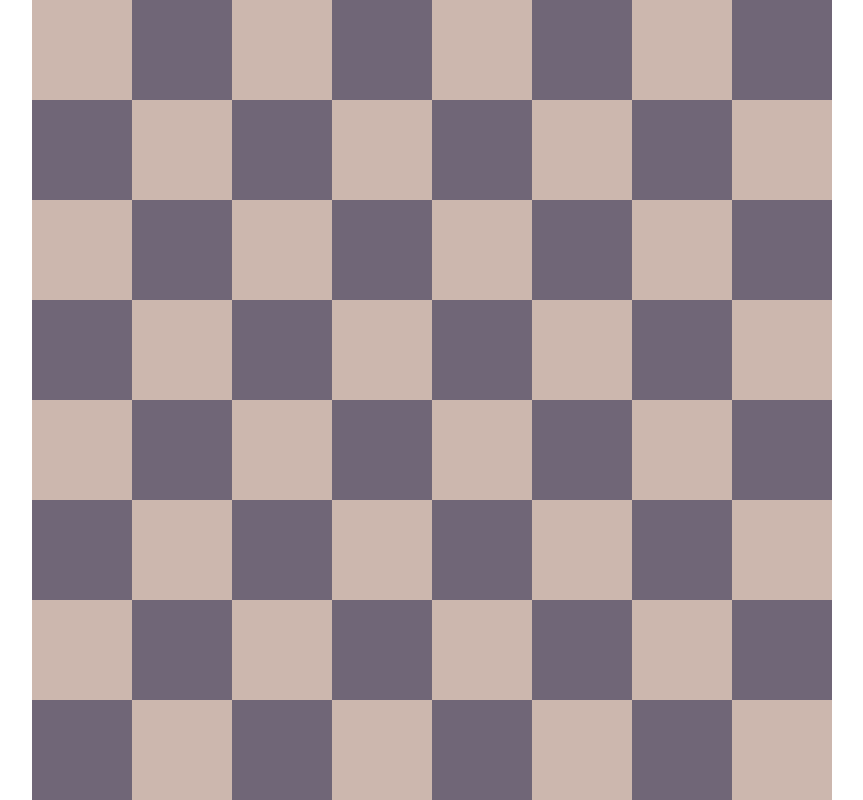
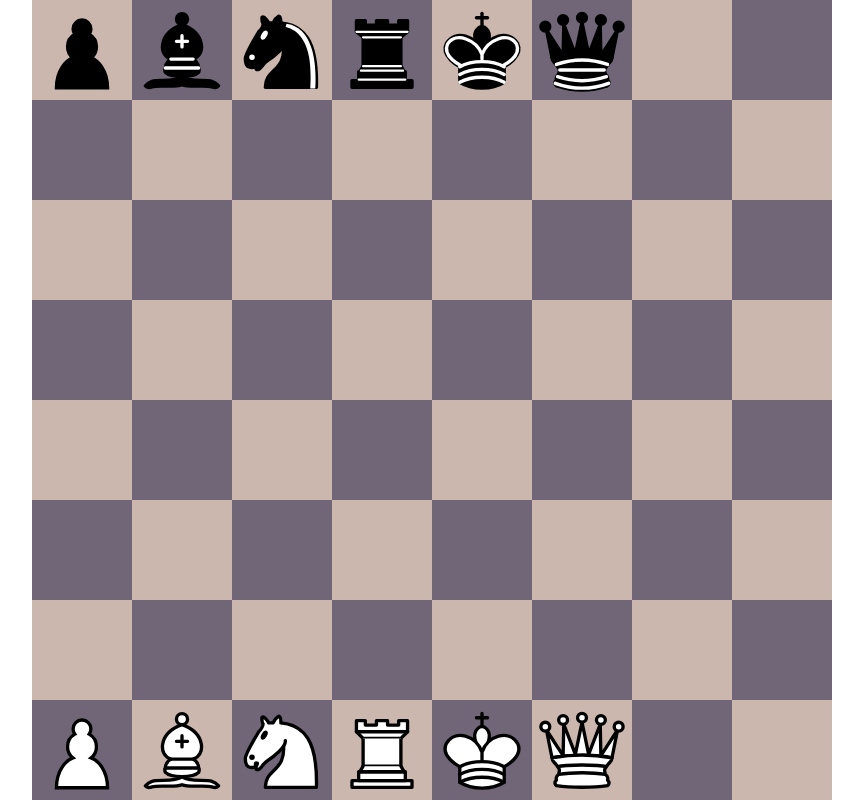
Before and after one commit to Kacperacy/Chess, a Vue app: page / in a window 1280 px wide. Shown: the whole page, without its empty margins (208-1071 px from the left). Built offline with nearby package versions, Linux system fonts and the light colour scheme; the HTML template or start-up script is replaced by a standard one.

Commit message:
Pieces classes, gameState model added

```diff
--- a/src/components/Main.vue
+++ b/src/components/Main.vue
@@ -7,7 +7,9 @@ const store = useBoardListStore();
 
 const { highlightList, piecesList } = storeToRefs(store);
 
-const { changeHighlight, changeSelect } = store;
+const { changeHighlight, changeSelect, loadFEN } = store;
+
+store.loadFEN("rnbqkbnr/pppppppp/8/8/8/8/PPPPPPPP/RNBQKBNR w KQkq - 0 1");
 
 function getPositionClicked(e: MouseEvent) {
   const board: HTMLElement | null = document.getElementById("board");
@@ -68,6 +70,41 @@ function select(e: MouseEvent) {
           '%]'
         "
       ></div>
+      <div class="dark-pawn absolute top-0 left-0 w-[12.5%] h-[12.5%]"></div>
+      <div
+        class="dark-bishop absolute top-0 left-0 w-[12.5%] h-[12.5%] translate-x-[100%]"
+      ></div>
+      <div
+        class="dark-knight absolute top-0 left-0 w-[12.5%] h-[12.5%] translate-x-[200%]"
+      ></div>
+      <div
+        class="dark-rook absolute top-0 left-0 w-[12.5%] h-[12.5%] translate-x-[300%]"
+      ></div>
+      <div
+        class="dark-king absolute top-0 left-0 w-[12.5%] h-[12.5%] translate-x-[400%]"
+      ></div>
+      <div
+        class="dark-queen absolute top-0 left-0 w-[12.5%] h-[12.5%] translate-x-[500%]"
+      ></div>
+
+      <div
+        class="light-pawn absolute top-0 left-0 w-[12.5%] h-[12.5%] translate-y-[700%]"
+      ></div>
+      <div
+        class="light-bishop absolute top-0 left-0 w-[12.5%] h-[12.5%] translate-x-[100%] translate-y-[700%]"
+      ></div>
+      <div
+        class="light-knight absolute top-0 left-0 w-[12.5%] h-[12.5%] translate-x-[200%] translate-y-[700%]"
+      ></div>
+      <div
+        class="light-rook absolute top-0 left-0 w-[12.5%] h-[12.5%] translate-x-[300%] translate-y-[700%]"
+      ></div>
+      <div
+        class="light-king absolute top-0 left-0 w-[12.5%] h-[12.5%] translate-x-[400%] translate-y-[700%]"
+      ></div>
+      <div
+        class="light-queen absolute top-0 left-0 w-[12.5%] h-[12.5%] translate-x-[500%] translate-y-[700%]"
+      ></div>
     </div>
   </div>
 </template>
--- a/src/models/piece.model.ts
+++ b/src/models/piece.model.ts
@@ -1,6 +1,7 @@
 import { Coordinates } from "./coordinates.model";
 
 export interface Piece {
+  type: string;
   color: string;
   coordinates: Coordinates;
 }
--- a/src/stores/board.ts
+++ b/src/stores/board.ts
@@ -1,11 +1,13 @@
 import { defineStore } from "pinia";
 import { Coordinates } from "../models/coordinates.model";
 import { Piece } from "../models/piece.model";
+import { GameState } from "../models/gameState.model";
 
 export type RootState = {
   piecesList: Piece[];
   highlightList: Coordinates[];
   selectedSquare: Coordinates | null;
+  gameState: GameState;
 };
 
 export const useBoardListStore = defineStore("board", {
@@ -14,13 +16,19 @@ export const useBoardListStore = defineStore("board", {
       piecesList: [],
       highlightList: [],
       selectedSquare: null as unknown as Coordinates,
+      gameState: {
+        turn: "w",
+        castles: "KQkq",
+        enpassant: "-",
+        halfmovesCount: 0,
+        movesCount: 1,
+      } as GameState,
     } as RootState),
   actions: {
     changeHighlight(x: number, y: number) {
       const highlight = this.highlightList.find(
         (obj) => obj.x == x && obj.y == y
       );
-
       if (highlight) {
         this.highlightList = this.highlightList.filter(
           (obj) => obj.x != x || obj.y != y
@@ -42,5 +50,22 @@ export const useBoardListStore = defineStore("board", {
     clearHighlight() {
       this.highlightList = [];
     },
+    clearPieces() {
+      this.piecesList = [];
+    },
+    loadFEN(fen: string) {
+      this.clearPieces();
+
+      let rows = fen.split("/");
+      const config = rows[7].split(" ");
+      rows[7] = config.shift() as string;
+      this.gameState.turn = config.shift() as string;
+      this.gameState.castles = config.shift() as string;
+      this.gameState.enpassant = config.shift() as string;
+      this.gameState.halfmovesCount = Number(config.shift());
+      this.gameState.movesCount = Number(config.shift());
+      console.log(rows);
+      console.log(this.gameState);
+    },
   },
 });
--- a/src/style.css
+++ b/src/style.css
@@ -1,3 +1,65 @@
 @tailwind base;
 @tailwind components;
 @tailwind utilities;
+
+@layer base {
+    .dark-pawn {
+        background-image: url(assets/figures/dp.svg);
+        background-size: cover;
+    }
+
+    .dark-bishop {
+        background-image: url(assets/figures/db.svg);
+        background-size: cover;
+    }
+
+    .dark-knight {
+        background-image: url(assets/figures/dn.svg);
+        background-size: cover;
+    }
+
+    .dark-rook {
+        background-image: url(assets/figures/dr.svg);
+        background-size: cover;
+    }
+
+    .dark-king {
+        background-image: url(assets/figures/dk.svg);
+        background-size: cover;
+    }
+
+    .dark-queen {
+        background-image: url(assets/figures/dq.svg);
+        background-size: cover;
+    }
+
+    .light-pawn {
+        background-image: url(assets/figures/lp.svg);
+        background-size: cover;
+    }
+
+    .light-bishop {
+        background-image: url(assets/figures/lb.svg);
+        background-size: cover;
+    }
+
+    .light-knight {
+        background-image: url(assets/figures/ln.svg);
+        background-size: cover;
+    }
+
+    .light-rook {
+        background-image: url(assets/figures/lr.svg);
+        background-size: cover;
+    }
+
+    .light-king {
+        background-image: url(assets/figures/lk.svg);
+        background-size: cover;
+    }
+
+    .light-queen {
+        background-image: url(assets/figures/lq.svg);
+        background-size: cover;
+    }
+}
```
Also changed, not shown: src/models/gameState.model.ts (added, +7 -0 lines).
